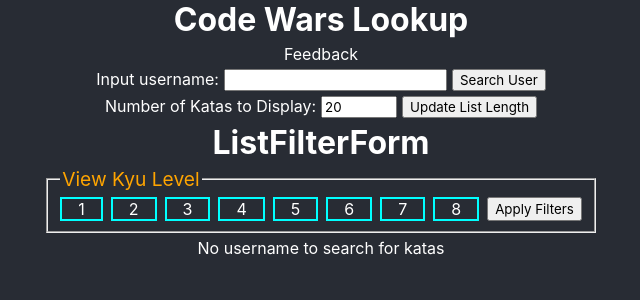
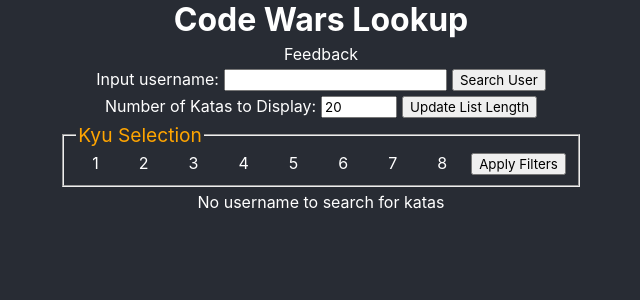
Before and after one commit to hunterandersen/CodeWarsLookup, a React (Create React App) app: page / in a window 1280 px wide. Shown: the top 300 px of the page, without its empty margins (319-959 px from the left). Built offline with nearby package versions, Linux system fonts and the light colour scheme.

Commit message:
Fixed event propagation

```diff
--- a/src/App.jsx
+++ b/src/App.jsx
@@ -83,7 +83,7 @@
     return data;
   }
 
-  console.log(queriedKataData.status);
+  console.log(queriedUserData.status);
 
   return (
     <div className="flex f-column f-align-center">
@@ -95,7 +95,8 @@
         feedback={feedback}
       />
       {/* User's "dashboard" data */}
-      {queriedUserData.isSuccess && (
+      {queriedUserData.isSuccess && !queriedUserData.data.success && <div style={{color: "red"}}>{queriedUserData.data.reason}</div>}
+      {(queriedUserData.isSuccess && queriedUserData.data.success) && (
         <UserDataDashboard user={queriedUserData.data} />
       )}
       <ListFilterForm submitChanges={handleFilterOptionsSubmit} />
--- a/src/components/ListFilterForm.jsx
+++ b/src/components/ListFilterForm.jsx
@@ -5,23 +5,39 @@
 
 export default function ListFilterForm({ submitChanges }) {
   //The controlled state for all the filtering options
-  const [kyuLevelChecked, setKyuLevelChecked] = useState(Array(8));
+  const [kyuLevelChecked, setKyuLevelChecked] = useState(Array(8).fill(false));
   const kyuLevels = [1, 2, 3, 4, 5, 6, 7, 8];
 
+  //This handler can run on either the parent div
+  //or the underlying input element.
+  //We handle both cases and prevent propagation as needed.
   function updateCheckBox(e) {
-    let checkBoxNumber = e.target.id.match(/[1-8]/)[0];
-
-    //kyuLevelChecked[checkBoxNumber-1] = e.target.value;
-    setKyuLevelChecked((prev) => {
-      prev[checkBoxNumber - 1] = e.target.checked;
-      console.log("updating checklist filter", prev);
-      return [...prev];
-    });
+    let checkBoxNumber;
+    //If the user clicked the actual checkbox input element
+    if (e.target.tagName == "INPUT"){
+      checkBoxNumber = e.target.id.match(/[1-8]/)[0];
+      setKyuLevelChecked((prev) => {
+        prev[checkBoxNumber - 1] = e.target.checked;
+        console.log("updating checklist filter", prev);
+        return [...prev];
+      });
+      e.stopPropagation();
+    }
+    //If the user only clicked the parent, containing div
+    else if (e.target.classList.contains("CheckBox")){
+      const childCheckbox = e.target.children[0];
+      checkBoxNumber = childCheckbox.id.match(/[1-8]/)[0];
+      childCheckbox.checked = !childCheckbox.checked;
+      setKyuLevelChecked((prev) => {
+        prev[checkBoxNumber - 1] = childCheckbox.checked;
+        console.log("updating checklist filter", prev);
+        return [...prev];
+      });
+    }
   }
 
   return (
     <div id="ListFilterForm" className="flex f-column f-align-center">
-      <h1>ListFilterForm</h1>
       <form
         onSubmit={(e) => {
           e.preventDefault();
@@ -30,13 +46,14 @@
         }}
       >
         <fieldset id="kyuCheckBoxesFieldset">
-          <legend>View Kyu Level</legend>
+          <legend>Kyu Selection</legend>
           {kyuLevels.map((level) => {
             return <CheckBox
               key={`filterKyuCheck-${level}`}
               name={`filterKyuCheck${level}`}
               id={`filterKyuCheck${level}`}
               onChange={updateCheckBox}
+              checked={kyuLevelChecked[level-1]}
               content={level}
             />
           })}
--- a/src/styledComponents/CheckBox.css
+++ b/src/styledComponents/CheckBox.css
@@ -1,10 +1,7 @@
 .CheckBox {
     margin: 0;
     padding: 0;
-    appearance: none;
-    background-color: unset;
-
-    border: 2px solid cyan;
+    box-sizing:content-box;
 }
 
 .CheckBox > input {
@@ -18,6 +15,12 @@
     text-align: right;
 }
 
+.CheckBoxSelected {
+    color: orange;
+    background-color: rgba(0, 255, 255, .1);
+    border: 1px solid cyan;
+}
+
 /* .CheckBox > label::before {
     content: '';
     background-color: black;
--- a/src/styledComponents/CheckBox.jsx
+++ b/src/styledComponents/CheckBox.jsx
@@ -3,7 +3,7 @@
 
 export default function CheckBox({name, id, checked, onChange, content}) {
   return (
-    <div className="CheckBox" onClick={onChange}>
+    <div className={"CheckBox " + (checked? "CheckBoxSelected" : "")} onClick={onChange}>
       <input
         type="checkbox"
         name={name}
@@ -11,7 +11,7 @@
       />
       <label
         htmlFor={name}
-        className={checked? "CheckboxSelected" : ""}
+        /* className={checked? "CheckBoxSelected" : ""} */
       >
         {content}
       </label>
```
Also changed, not shown: 1 other file (tests, documents, lock files or other folders).
